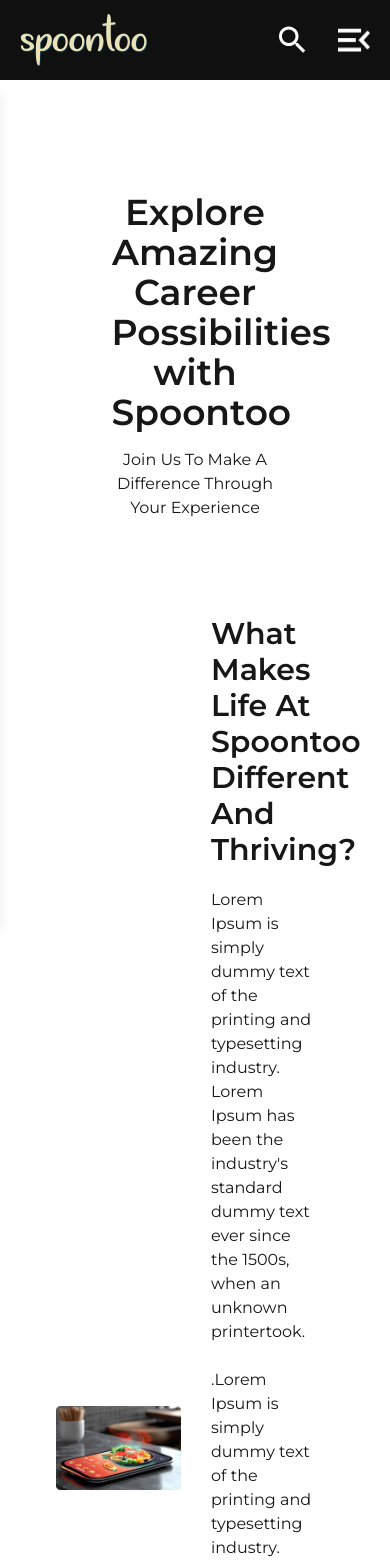
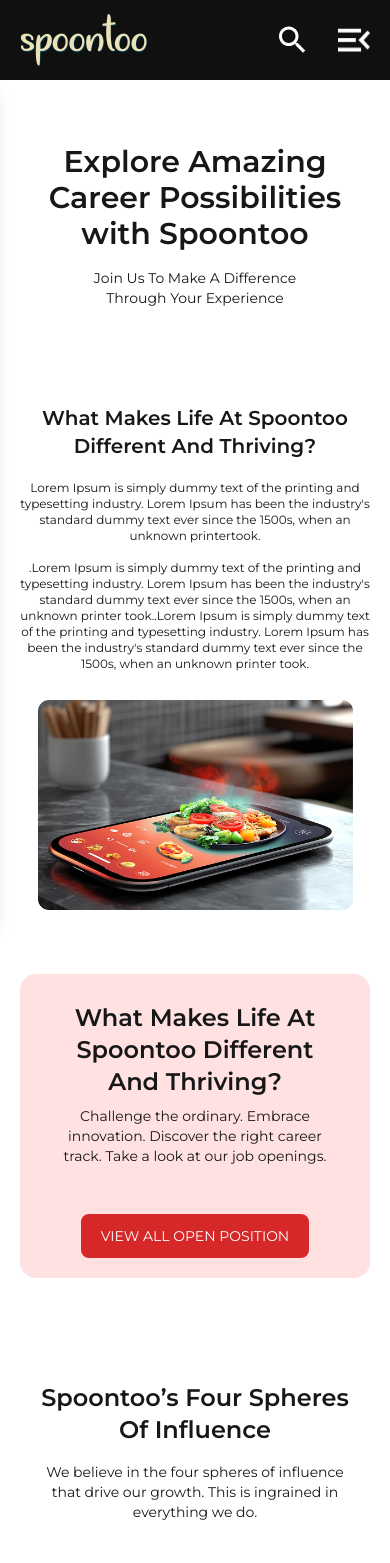
Before and after one commit to sudipblownfuse/spoontoo-dev, a Next.js app: page /career in a window 390 px wide. Shown: the top 1563 px of the page. Built offline with nearby package versions, Linux system fonts and the light colour scheme.

Commit message:
made Career Page Responsive

```diff
--- a/app/career/page.jsx
+++ b/app/career/page.jsx
@@ -11,7 +11,7 @@
 
 const page = () => {
   return (
-    <main className="w-full min-h-screen pt-28">
+    <main className="w-full min-h-screen pt-28 overflow-x-clip">
       <CareetTopSec />
       <Section2/>
       <FourSpheres/>
--- a/components/CareerComponents.jsx/CareetTopSec.jsx
+++ b/components/CareerComponents.jsx/CareetTopSec.jsx
@@ -8,27 +8,27 @@
 
 const CareetTopSec = () => {
   return (
-    <section className="w-full h-auto pt-20">
-      <div className="w-full width-container mx-auto px-14 flex flex-col items-center">
+    <section className="w-full h-auto pt-8 md:pt-20">
+      <div className="w-full width-container mx-auto px-5 lg:px-14 flex flex-col items-center">
         <motion.div
-          className="w-[60%]"
+          className="w-full sm:w-[75%] lg:w-[60%] flex flex-col items-center"
           initial={{ y: 80, opacity: 0 }}
           whileInView={{ y: 0, opacity: 1 }}
           transition={{ duration: 0.5, ease: "easeOut", delay: 0.1 }}
           viewport={{ once: true, amount: 0.3 }}
         >
-          <h1 className="text-4xl font-semibold text-center">
+          <h1 className="text-3xl lg:text-4xl font-semibold text-center">
             Explore Amazing Career Possibilities with Spoontoo
           </h1>
-          <h5 className="text-center pt-4">
+          <h5 className="w-[70%] sm:w-full text-center pt-4 text-sm sm:text-base">
             Join Us To Make A Difference Through Your Experience
           </h5>
         </motion.div>
 
-        <div className="w-full flex justify-center items-center pt-24">
+        <div className="w-full flex flex-col-reverse sm:flex-row justify-center items-center pt-24">
           {/* image */}
           <motion.div
-            className="w-1/2 h-auto"
+            className="w-full sm:w-1/2 h-auto mt-7 sm:mt-0 flex justify-center sm:justify-start"
             initial={{ opacity: 0, x: -100 }}
             whileInView={{ opacity: 1, x: 0 }}
             transition={{ duration: 0.6, ease: "easeOut" }}
@@ -41,16 +41,16 @@
 
           {/* text content */}
           <motion.div
-            className="w-1/2  px-4"
+            className="w-full sm:w-1/2 px-0 lg:px-4"
             initial={{ opacity: 0, x: 100 }}
             whileInView={{ opacity: 1, x: 0 }}
             transition={{ duration: 0.6, ease: "easeOut", delay: 0.2 }}
             viewport={{ once: true, amount: 0.3}}
           >
-            <h3 className="text-3xl font-semibold">
+            <h3 className="text-xl lg:text-3xl font-semibold text-center sm:text-start">
             What Makes Life At Spoontoo Different And Thriving?
             </h3>
-            <h6 className="pt-5">
+            <h6 className="pt-5 text-xs lg:text-base text-center sm:text-start">
               Lorem Ipsum is simply dummy text of the printing and typesetting
               industry. Lorem Ipsum has been the industry's standard dummy text
               ever since the 1500s, when an unknown printertook.
--- a/components/CareerComponents.jsx/FourSpheres.jsx
+++ b/components/CareerComponents.jsx/FourSpheres.jsx
@@ -39,11 +39,11 @@
 
   return (
     <section className="w-full h-auto py-10">
-      <div className="w-full width-container mx-auto px-14 flex flex-col items-center">
+      <div className="w-full width-container mx-auto px-3 md:px-14 flex flex-col items-center">
         {/* Heading section */}
-        <div className="w-[60%] flex flex-col items-center">
+        <div className="w-[90%] lg:w-[60%] flex flex-col items-center">
           <motion.h3
-            className="text-4xl font-semibold text-center"
+            className="text-2xl lg:text-4xl font-semibold text-center"
             initial={{ y: 80, opacity: 0 }}
             whileInView={{ y: 0, opacity: 1 }}
             transition={{ duration: 0.5, ease: "easeOut", delay: 0.1 }}
@@ -52,7 +52,7 @@
             Spoontoo’s Four Spheres <br /> Of Influence
           </motion.h3>
           <motion.h6
-            className="text-center py-4"
+            className="text-center py-4 text-sm sm:text-base"
             initial={{ y: 80, opacity: 0 }}
             whileInView={{ y: 0, opacity: 1 }}
             transition={{ duration: 0.5, ease: "easeOut", delay: 0.1 }}
@@ -64,7 +64,7 @@
         </div>
 
         {/* ---------------------- CARDS section ---------------------- */}
-        <div className="w-full flex flex-row justify-between flex-wrap gap-3 py-8">
+        <div className="w-full flex flex-row justify-between gap-3 py-8 overflow-x-auto scrollbar-hide">
           {data.map((item, index) => (
             <motion.div
               key={index}
@@ -81,7 +81,7 @@
             >
               <Image src={item.img} alt="icon-img" />
               <h5 className="text-center text-lg font-bold">{item.title}</h5>
-              <h6 className="font-normal text-center text-sm">
+              <h6 className="w-[270px] p-6 font-normal text-center text-sm">
                 {item.description}
               </h6>
             </motion.div>
--- a/components/CareerComponents.jsx/LastSection.jsx
+++ b/components/CareerComponents.jsx/LastSection.jsx
@@ -6,19 +6,19 @@
 const LastSection = () => {
   return (
     <section className="w-full h-auto bg-[#FFE1E1]">
-      <div className="w-full width-container mx-auto px-14 flex justify-between items-center">
+      <div className="w-full width-container mx-auto px-5 lg:px-14 flex flex-col md:flex-row justify-between items-center">
         {/* text */}
         <motion.div
-          className="w-1/2 px-10 py-10"
+          className="w-full md:w-1/2 px-10 py-10 flex flex-col items-center md:items-start"
           initial={{ opacity: 0, x: -100 }}
           whileInView={{ opacity: 1, x: 0 }}
           transition={{ duration: 0.6, ease: "easeOut" }}
           viewport={{ once: true, amount: 0.4 }}
         >
-          <h3 className="w-[90%] text-2xl font-semibold">
+          <h3 className="w-full md:w-[90%] text-2xl font-semibold text-center md:text-start">
             What Makes Life At Spoontoo Different And Thriving?
           </h3>
-          <h6 className="w-[90%] pt-2">
+          <h6 className="w-full md:w-[90%] pt-2 text-center md:text-start">
             Challenge the ordinary. Embrace innovation. Discover the right
             career track. Take a look at our job openings.
           </h6>
@@ -26,13 +26,13 @@
 
         {/* Button */}
         <motion.div
-          className="w-[1/2] flex justify-end pr-16"
+          className="w-[1/2] flex justify-end pr-0 md:pr-4 lg:pr-16 py-5 md:py-0"
           initial={{ opacity: 0, x: 100 }}
           whileInView={{ opacity: 1, x: 0 }}
           transition={{ duration: 0.6, ease: "easeOut" }}
           viewport={{ once: true, amount: 0.4 }}
         >
-          <button className="uppercase px-5 py-3  rounded-lg bg-secondary text-white transform transition-all hover:scale-105 duration-200 ease-in-out">
+          <button className="uppercase px-5 py-3 text-sm lg:text-base rounded-lg bg-secondary text-white transform transition-all hover:scale-105 duration-200 ease-in-out">
             View all open position
           </button>
         </motion.div>
--- a/components/CareerComponents.jsx/Productiviity.jsx
+++ b/components/CareerComponents.jsx/Productiviity.jsx
@@ -8,19 +8,19 @@
 const Productiviity = () => {
   return (
     <section className="w-full h-auto pt-8">
-      <div className="w-full width-container mx-auto px-14 flex justify-between items-center">
+      <div className="w-full width-container mx-auto px-5 lg:px-14 flex flex-col lg:flex-row justify-between items-center">
         {/* Test area */}
         <motion.div
-          className="w-1/2 h-auto flex flex-col items-start"
+          className="w-full sm:w-[80%] lg:w-1/2 h-auto flex flex-col items-center lg:items-start"
           initial={{ opacity: 0, x: -100 }}
           whileInView={{ opacity: 1, x: 0 }}
           transition={{ duration: 0.6, ease: "easeOut" }}
           viewport={{ once: true }}
         >
-          <h3 className="font-semibold text-3xl w-[80%]">
+          <h3 className="font-semibold text-2xl lg:text-3xl w-[80%] text-center lg:text-start">
             Best Quality And Productivity Comes from Happy Minds
           </h3>
-          <h6 className="pt-5">
+          <h6 className="pt-5 text-xs sm:text-sm lg:text-base text-center lg:text-start px-3 sm:px-0">
             Lorem Ipsum is simply dummy text of the printing and typesetting
             industry. Lorem Ipsum has been the industry's standard dummy text
             ever since the 1500s, when an unknown printertook. <br />
@@ -36,7 +36,7 @@
 
         {/* Image Area */}
         <motion.div
-          className="w-1/2 flex justify-end"
+          className="w-full lg:w-1/2 flex justify-center lg:justify-end pt-10 lg:pt-0"
           initial={{ opacity: 0, x: 100 }}
           whileInView={{ opacity: 1, x: 0 }}
           transition={{ duration: 0.6, ease: "easeOut" }}
--- a/components/CareerComponents.jsx/Section2.jsx
+++ b/components/CareerComponents.jsx/Section2.jsx
@@ -5,28 +5,28 @@
 
 const Section2 = () => {
   return (
-    <section className="w-full h-auto flex justify-center py-16">
+    <section className="w-full h-auto flex justify-center py-16 px-5 lg:px-14">
       <motion.div
-        className="w-full width-container  mx-14 flex justify-between items-center bg-[#FFE1E1] rounded-2xl"
+        className="w-full width-container mx-0 lg:mx-14 flex flex-col sm:flex-row justify-between items-center bg-[#FFE1E1] rounded-2xl"
         initial={{ y: 80, opacity: 0 }}
         whileInView={{ y: 0, opacity: 1 }}
         transition={{ duration: 0.5, ease: "easeOut", delay: 0.1 }}
         viewport={{ once: true, amount: 0.3 }}
       >
         {/* text */}
-        <div className="w-1/2 px-10 py-10">
-          <h3 className="w-[90%] text-2xl font-semibold">
+        <div className="w-full sm:w-1/2 px-10 py-7 sm:py-10">
+          <h3 className="w-full sm:w-[90%] text-2xl font-semibold text-center sm:text-start">
             What Makes Life At Spoontoo Different And Thriving?
           </h3>
-          <h6 className="w-[90%] pt-2">
+          <h6 className="w-full sm:w-[90%] pt-2 text-center sm:text-start text-sm sm:text-base">
             Challenge the ordinary. Embrace innovation. Discover the right
             career track. Take a look at our job openings.
           </h6>
         </div>
 
         {/* Button */}
-        <div className="w-[1/2] flex justify-end pr-16">
-          <button className="uppercase px-5 py-3  rounded-lg bg-secondary text-white transform transition-all hover:scale-105 duration-200 ease-in-out">
+        <div className="w-[1/2] flex justify-end pr-0 md:pr-16 py-5 sm:py-0">
+          <button className="uppercase px-5 py-3  rounded-lg bg-secondary text-white transform transition-all hover:scale-105 duration-200 ease-in-out text-sm md:text-base">
             View all open position
           </button>
         </div>
```
Also changed, not shown: components/CareerComponents.jsx/CareerImgSection.jsx (+33 -7 lines), components/CareerComponents.jsx/ClanMembers.jsx (+9 -9 lines).
